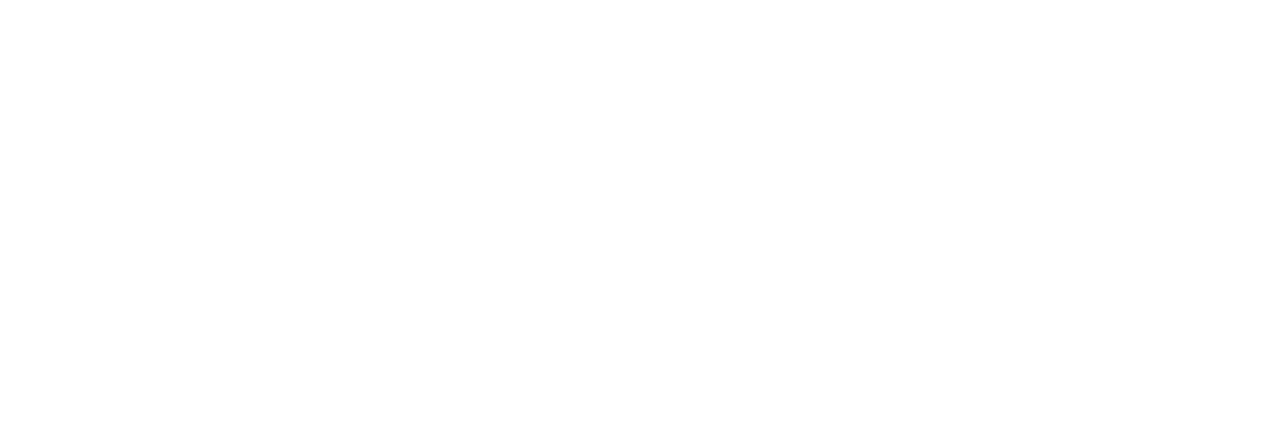
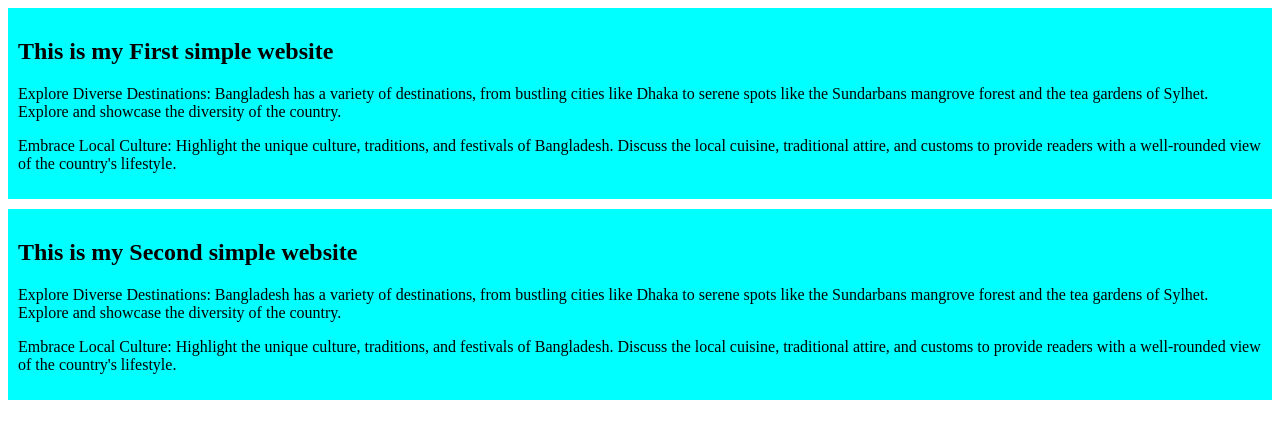
Before and after one commit to Sazzat-Hossain/my-simple-website, a plain HTML site: page index.html in a window 1280 px wide. Drawn offline with Linux system fonts and the light colour scheme.

Commit message:
added my first and second blog

```diff
--- a/index.html
+++ b/index.html
@@ -4,8 +4,27 @@
     <meta charset="UTF-8">
     <meta name="viewport" content="width=device-width, initial-scale=1.0">
     <title>My Simple Website</title>
+    <link rel="stylesheet" href="style/blog.css">
 </head>
 <body>
+    <div>
+        <h2>This is my First simple website</h2>
+        <p> Explore Diverse Destinations:
+
+            Bangladesh has a variety of destinations, from bustling cities like Dhaka to serene spots like the Sundarbans mangrove forest and the tea gardens of Sylhet. Explore and showcase the diversity of the country.</p>
+        <p>Embrace Local Culture:
+
+            Highlight the unique culture, traditions, and festivals of Bangladesh. Discuss the local cuisine, traditional attire, and customs to provide readers with a well-rounded view of the country's lifestyle.</p>
+    </div>
+    <div>
+        <h2>This is my Second simple website</h2>
+        <p> Explore Diverse Destinations:
+
+            Bangladesh has a variety of destinations, from bustling cities like Dhaka to serene spots like the Sundarbans mangrove forest and the tea gardens of Sylhet. Explore and showcase the diversity of the country.</p>
+        <p>Embrace Local Culture:
+
+            Highlight the unique culture, traditions, and festivals of Bangladesh. Discuss the local cuisine, traditional attire, and customs to provide readers with a well-rounded view of the country's lifestyle.</p>
+    </div>
 
 </body>
 </html>
--- /dev/null
+++ b/style/blog.css
@@ -0,0 +1,5 @@
+div{
+    background-color: aqua;
+    padding: 10px;
+    margin-bottom: 10px;
+}
```
